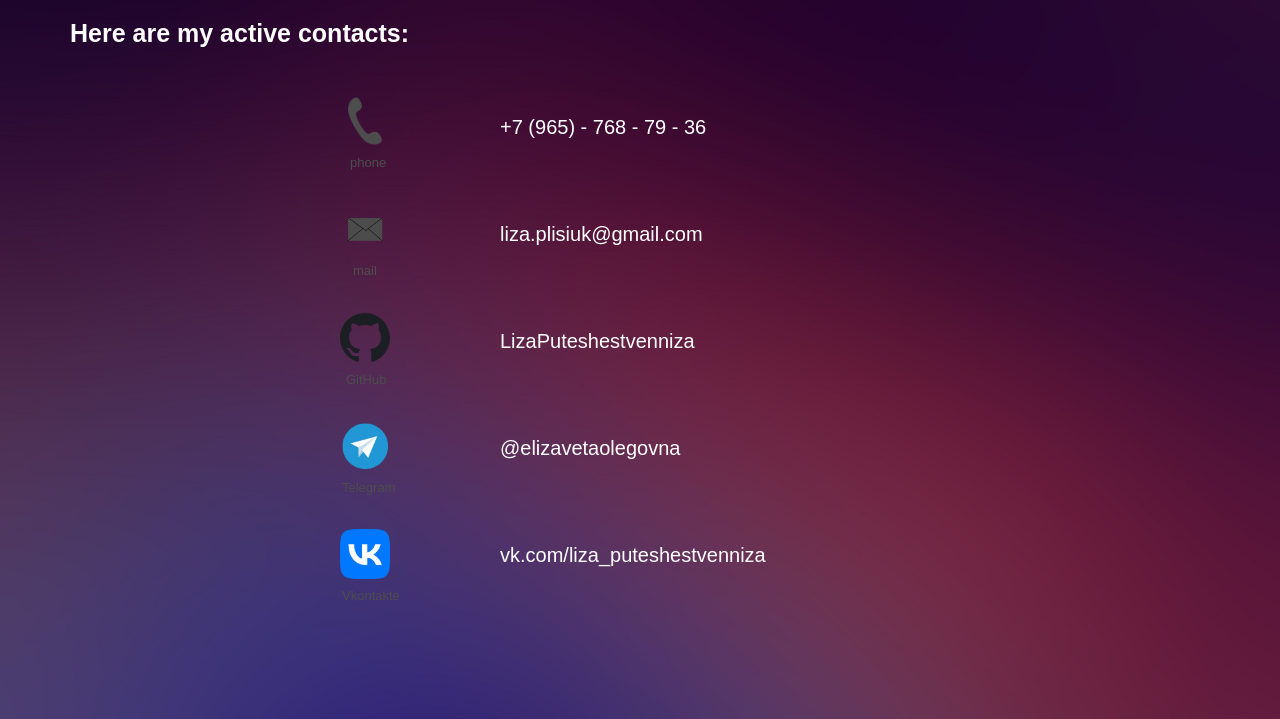
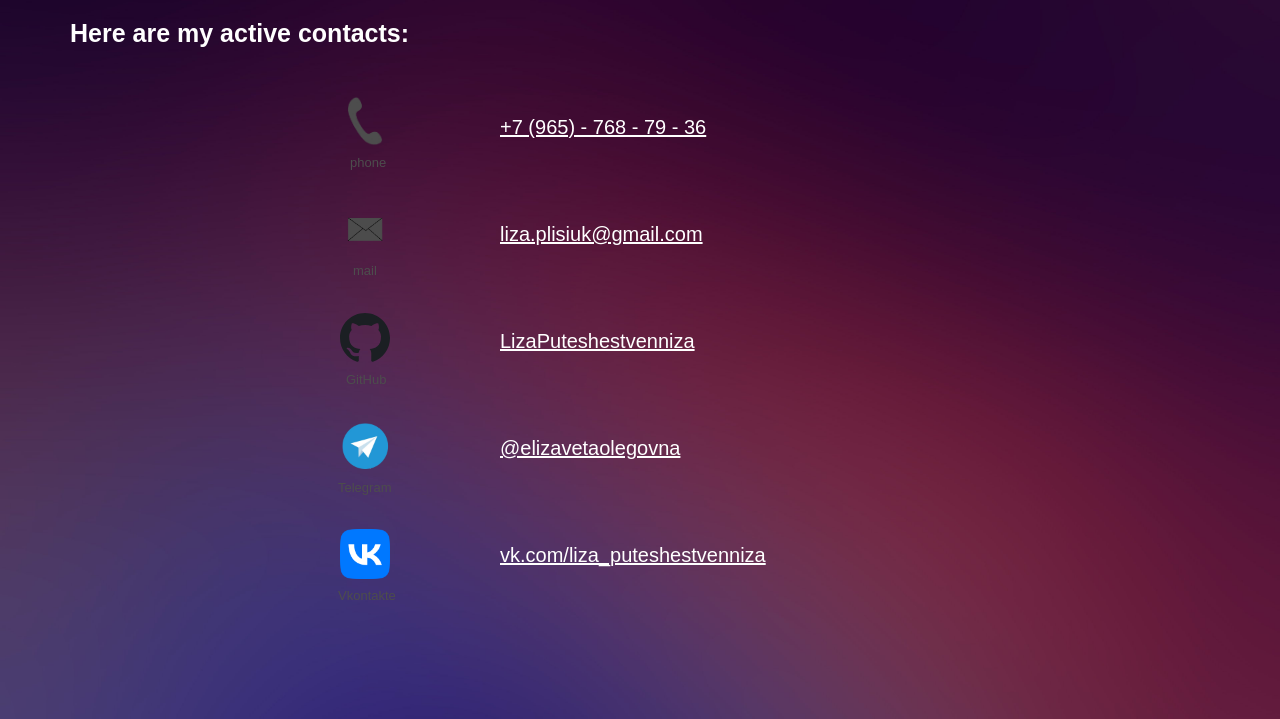
Before and after one commit to stepancar-web-programming/2022-fall-lab-portfolio-plisyuk-elizaveta-olegovna, a website: page contact.html in a window 1280 px wide. Shown: the part 81-800 px from the top of the page. Drawn offline with Linux system fonts and the light colour scheme.

Commit message:
fixed issues

```diff
--- a/contact.html
+++ b/contact.html
@@ -41,15 +41,15 @@
             </div>
         </aside>
         <main>
-            <div class="contact_item1">+7 (965) - 768 - 79 - 36</div>
+            <div class="contact_item1"><a href="tel:+79657687936" class="link">+7 (965) - 768 - 79 - 36</a></div>
             <br>
-            <div class="contact_item">liza.plisiuk@gmail.com</div>
+            <div class="contact_item"><a href="mailto:liza.plisiuk@gmail.com" class="link">liza.plisiuk@gmail.com</a></div>
             <br>
-            <div class="contact_item">LizaPuteshestvenniza</div>
+            <div class="contact_item"><a href="https://github.com/LizaPuteshestvenniza" class="link">LizaPuteshestvenniza</a></div>
             <br>
-            <div class="contact_item">@elizavetaolegovna</div>
+            <div class="contact_item"><a href="https://t.me/elizavetaolegovna" class="link">@elizavetaolegovna</a></div>
             <br>
-            <div class="contact_item">vk.com/liza_puteshestvenniza</div>
+            <div class="contact_item"><a href="https://vk.com/liza_puteshestvenniza" class="link">vk.com/liza_puteshestvenniza</a></div>
         </main>
     </div>
 </div>
--- a/style.css
+++ b/style.css
@@ -28,7 +28,7 @@ aside {
 
 .text_cont_large {
     margin-bottom: 10px;
-    margin-left: 2px;
+    margin-left: -2px;
     color: #4D4D4D;
 }
 
@@ -250,3 +250,7 @@ aside {
 .active {
     background: #fff;
 }
+
+.link {
+    color: #fff;
+}
```
Also changed, not shown: script.js (+6 -6 lines).
